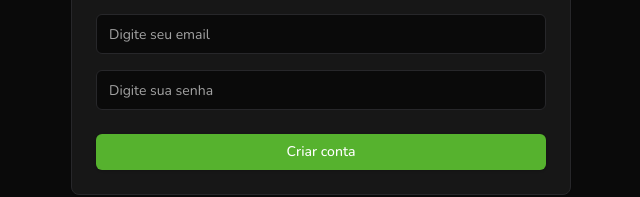
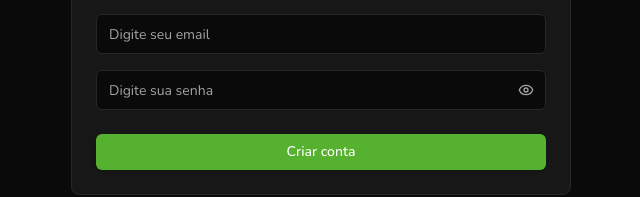
Before and after one commit to vinidisantos/fsc-fintrack, a React (Vite) app: page /signup in a window 1280 px wide. Shown: the part 377-574 px from the top of the page, without its empty margins (319-959 px from the left). Built offline with nearby package versions, Linux system fonts and the light colour scheme.

Commit message:
feat: add password input with visibility chance

```diff
--- a/src/pages/signup.jsx
+++ b/src/pages/signup.jsx
@@ -11,9 +11,12 @@ import {
 
 import { Input } from "@/components/ui/input";
 
+import { EyeIcon, EyeOffIcon } from "lucide-react";
+import { useState } from "react";
 import { Link } from "react-router-dom";
 
 const SignUpPage = () => {
+  const [passwordIsVisible, setPasswordIsVisible] = useState(false);
   return (
     <div className="flex h-screen w-screen flex-col gap-3 items-center justify-center">
       <Card className="w-[500px]">
@@ -25,7 +28,19 @@ const SignUpPage = () => {
           <Input placeholder="Digite seu nome" />
           <Input placeholder="Digite seu sobrenome" />
           <Input placeholder="Digite seu email" />
-          <Input type="password" placeholder="Digite sua senha" />
+          <div className="relative">
+            <Input
+              placeholder="Digite sua senha"
+              type={passwordIsVisible ? "text" : "password"}
+            />
+            <Button
+              variant="ghost"
+              className="absolute bottom-0 right-0 top-0 my-auto mr-1 h-8 w-8 text-muted-foreground"
+              onClick={() => setPasswordIsVisible((prev) => !prev)}
+            >
+              {passwordIsVisible ? <EyeOffIcon /> : <EyeIcon />}
+            </Button>
+          </div>
         </CardContent>
         <CardFooter>
           <Button className="w-full">Criar conta</Button>
```
